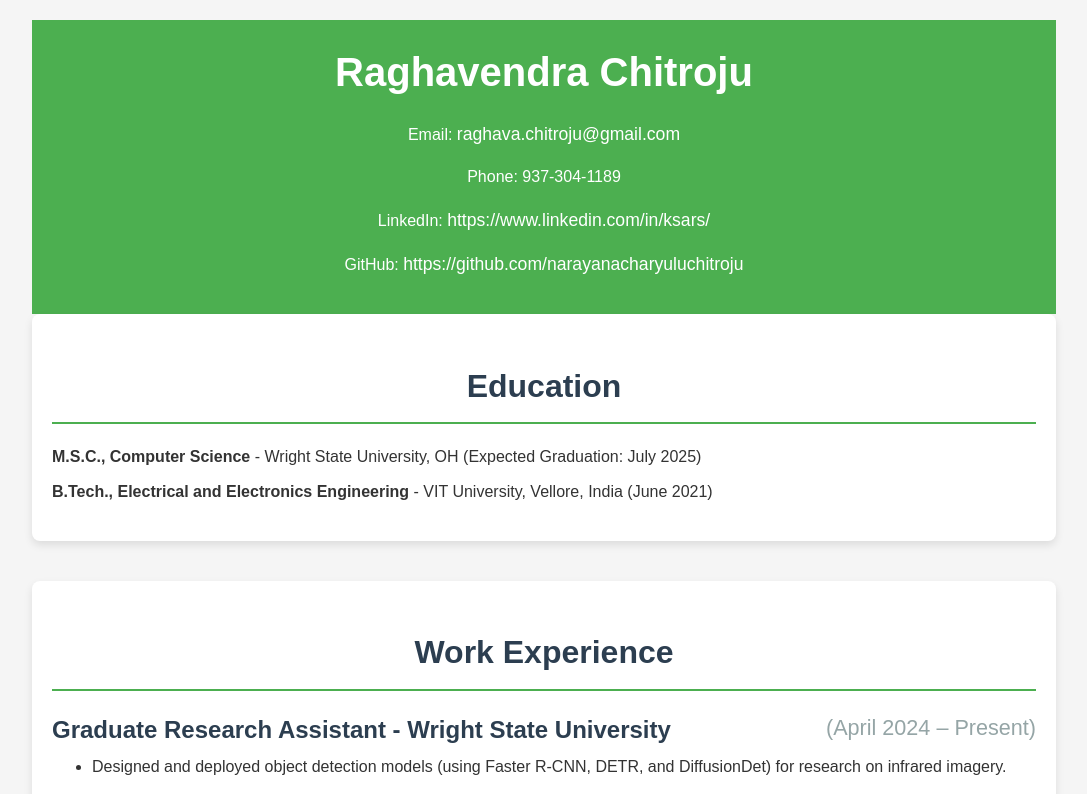
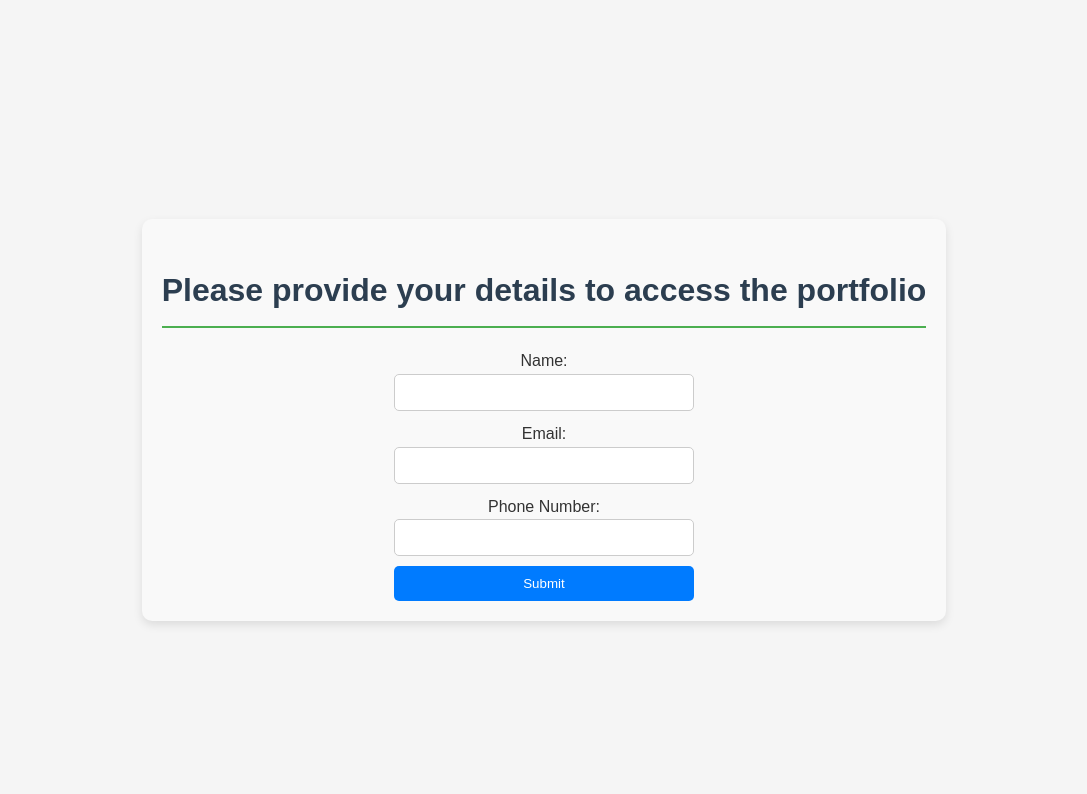
Before and after one commit to narayanacharyuluchitroju/portfolioapp, a React (Create React App) app: page / in a window 1280 px wide. Shown: the top 794 px of the page, without its empty margins (96-1183 px from the left). Built offline with nearby package versions, Linux system fonts and the light colour scheme.

Commit message:
Resolved merge conflicts

```diff
--- a/package.json
+++ b/package.json
@@ -7,8 +7,11 @@
     "@testing-library/jest-dom": "^5.17.0",
     "@testing-library/react": "^13.4.0",
     "@testing-library/user-event": "^13.5.0",
+    "axios": "^1.7.7",
+    "firebase": "^10.14.1",
     "react": "^18.3.1",
     "react-dom": "^18.3.1",
+    "react-hook-form": "^7.53.0",
     "react-scripts": "5.0.1",
     "web-vitals": "^2.1.4"
   },
--- a/src/App.css
+++ b/src/App.css
@@ -196,3 +196,49 @@ h2 {
 .skill-card:hover {
   transform: scale(1.05);
 }
+
+/* src/App.css */
+.container {
+  display: flex;
+  justify-content: center;
+  align-items: center;
+  height: 100vh; /* Full viewport height */
+}
+
+.contact-form-section {
+  display: flex;
+  flex-direction: column;
+  justify-content: center;
+  align-items: center;
+  text-align: center;
+  background-color: #f9f9f9;
+  padding: 20px;
+  border-radius: 10px;
+  box-shadow: 0px 4px 10px rgba(0, 0, 0, 0.1);
+}
+
+form {
+  display: flex;
+  flex-direction: column;
+  width: 300px;
+}
+
+input {
+  margin-bottom: 10px;
+  padding: 10px;
+  border-radius: 5px;
+  border: 1px solid #ccc;
+}
+
+button {
+  padding: 10px;
+  background-color: #007bff;
+  color: white;
+  border: none;
+  border-radius: 5px;
+  cursor: pointer;
+}
+
+button:hover {
+  background-color: #0056b3;
+}
--- a/src/App.js
+++ b/src/App.js
@@ -1,5 +1,5 @@
 // src/App.js
-import React from 'react';
+import React, { useState } from 'react';
 import './App.css';
 import Header from './components/Header';
 import Education from './components/Education';
@@ -7,10 +7,24 @@ import WorkExperience from './components/WorkExperience';
 import Projects from './components/Projects';
 import Certifications from './components/Certifications';
 import Skills from './components/Skills';
+import ContactForm from './components/ContactForm'; // Import the ContactForm component
 
 function App() {
+  const [formSubmitted, setFormSubmitted] = useState(false); // State to track form submission
+
+  const handleFormSubmit = () => {
+    setFormSubmitted(true); // Set form submission state to true
+  };
+
   return (
     <div className="container">
+      {!formSubmitted ? (
+        <div className="contact-form-section">
+          <h2>Please provide your details to access the portfolio</h2>
+          <ContactForm onSubmit={handleFormSubmit} /> {/* Pass the handleFormSubmit function */}
+        </div>
+      ) : (
+        <>
           <Header />
           <Education />
           <WorkExperience />
@@ -20,6 +34,8 @@ function App() {
           <footer>
             &copy; 2024 Raghavendra Chitroju
           </footer>
+        </>
+      )}
     </div>
   );
 }
--- /dev/null
+++ b/src/components/ContactForm.js
@@ -0,0 +1,52 @@
+import React from 'react';
+import { useForm } from 'react-hook-form';
+import { getFirestore, collection, addDoc } from 'firebase/firestore';
+import { initializeApp } from 'firebase/app';
+
+// Firebase configuration
+const firebaseConfig = {
+    apiKey: "AIzaSyANVtBYYRLvLjgSiJcobw35bHmPepAwChU",
+    authDomain: "portfolio-39293.firebaseapp.com",
+    projectId: "portfolio-39293",
+    storageBucket: "portfolio-39293.appspot.com",
+    messagingSenderId: "179277164385",
+    appId: "1:179277164385:web:faf485cd87c6bfe0f35f20",
+    measurementId: "G-HRWJLFHN4C"
+  };
+
+// Initialize Firebase
+const app = initializeApp(firebaseConfig);
+const db = getFirestore(app);
+
+const ContactForm = ({ onSubmit }) => {
+  const { register, handleSubmit, formState: { errors } } = useForm();
+
+  const handleFormSubmission = async (data) => {
+    try {
+      // Add form data to Firestore
+      await addDoc(collection(db, 'submissions'), data);
+      onSubmit(); // Notify parent component to show portfolio
+    } catch (error) {
+      console.error('Error submitting form:', error);
+    }
+  };
+
+  return (
+    <form onSubmit={handleSubmit(handleFormSubmission)} style={{ display: 'flex', flexDirection: 'column', width: '300px' }}>
+      <label>Name:</label>
+      <input type="text" {...register("name", { required: true })} />
+      {errors.name && <span>This field is required</span>}
+
+      <label>Email:</label>
+      <input type="email" {...register("email", { required: true })} />
+      {errors.email && <span>This field is required</span>}
+
+      <label>Phone Number:</label>
+      <input type="tel" {...register("phone")} />
+
+      <button type="submit">Submit</button>
+    </form>
+  );
+};
+
+export default ContactForm;
```
Also changed, not shown: 1 other file (tests, documents, lock files or other folders). Lines whose indentation alone changed are shown as unchanged.
